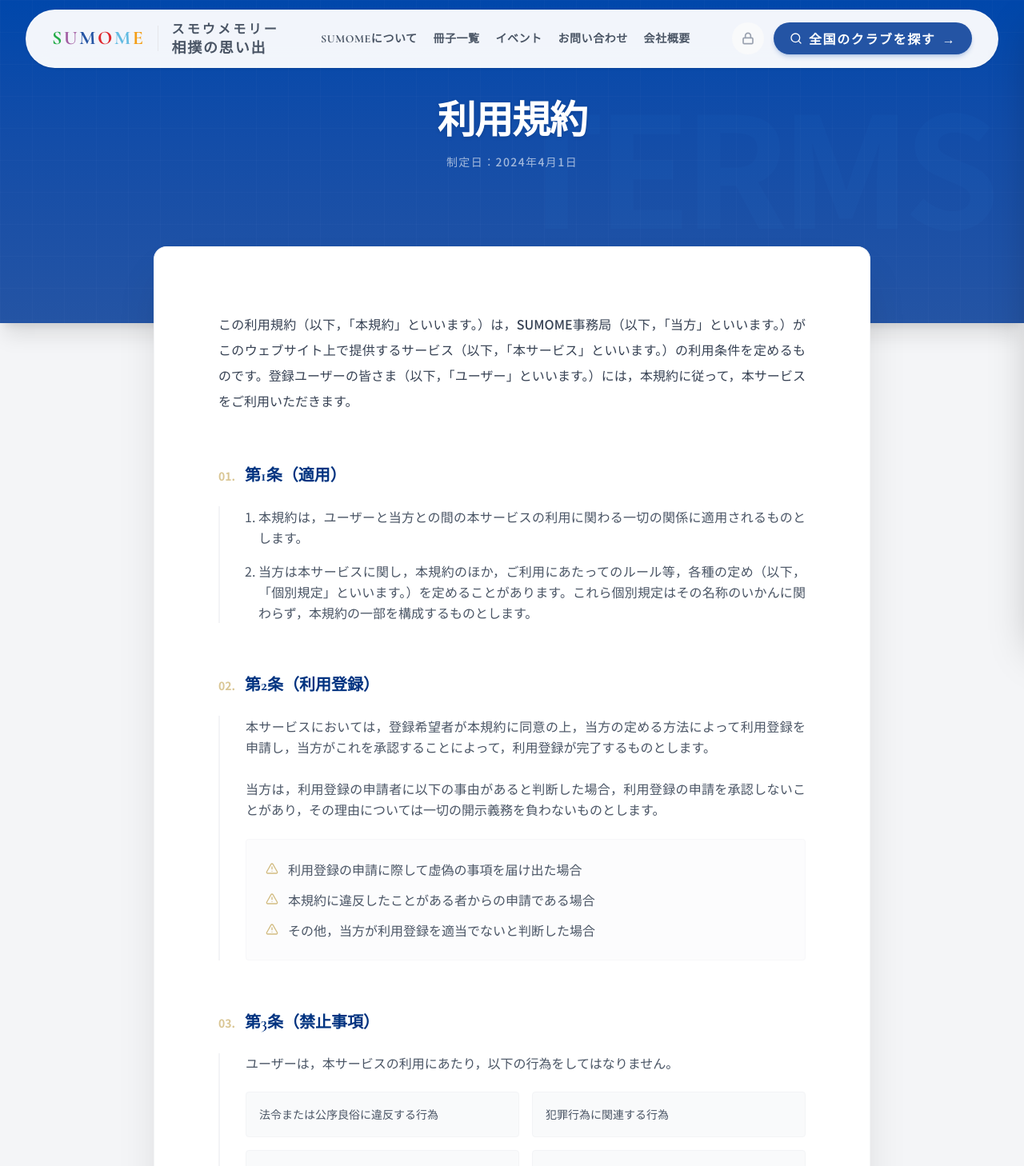
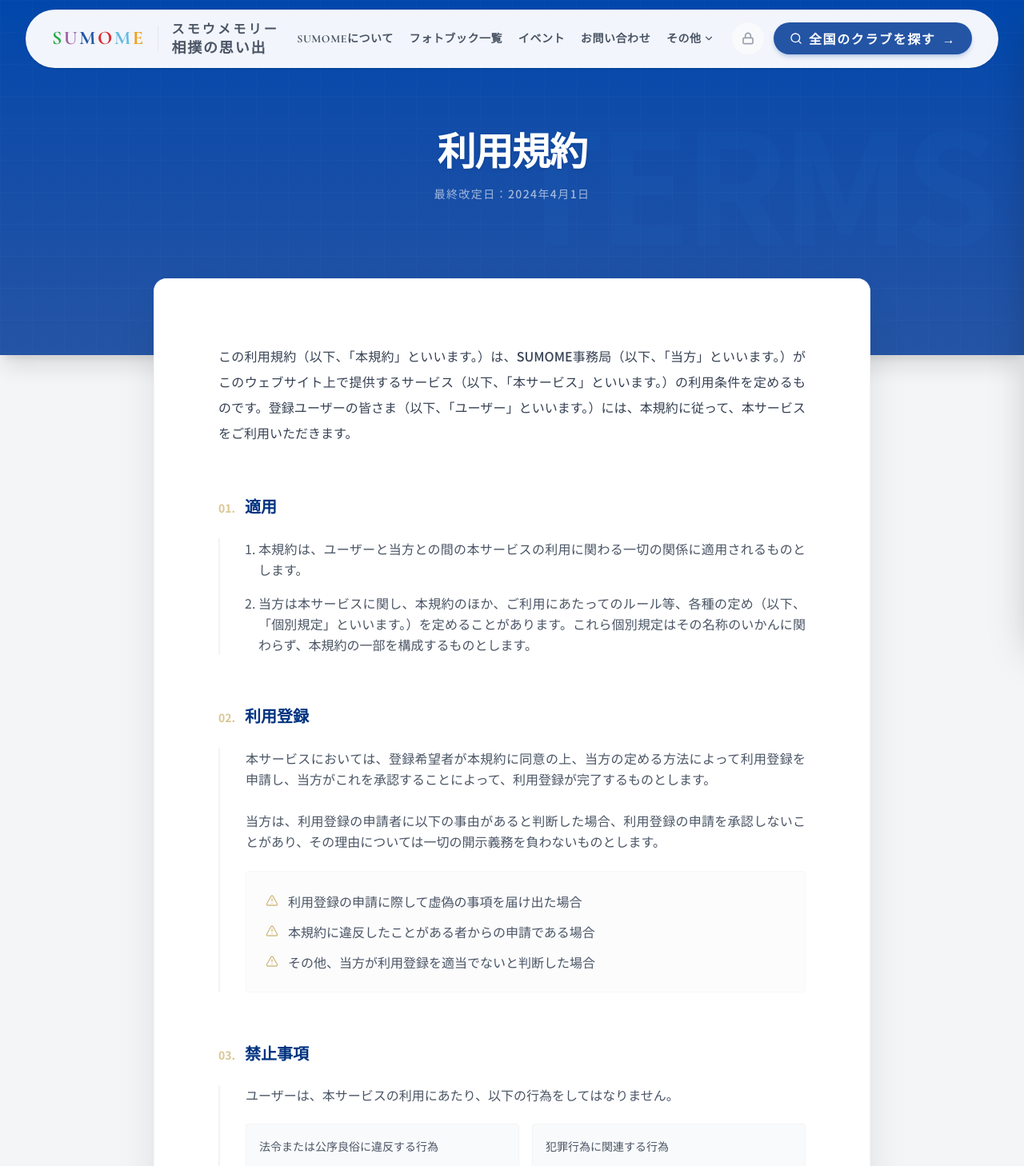
Before and after one commit to lieitaku/SUMOME, a Next.js app: page /terms in a window 1280 px wide. Shown: the top 1458 px of the page at 80% size. Built offline with nearby package versions, Linux system fonts and the light colour scheme.

Commit message:
更新页面内容，调整描述文本为“フォトブック一覧”，修正公司联系方式，优化隐私政策和使用条款的文本格式，增强可读性。

```diff
--- a/src/app/(public)/magazines/[slug]/page.tsx
+++ b/src/app/(public)/magazines/[slug]/page.tsx
@@ -269,8 +269,7 @@ export default async function MagazineDetailPage({
                   ) : (
                     <div className="py-20 text-center bg-gray-50 rounded-2xl border border-dashed border-gray-200">
                       <Layers size={32} className="mx-auto text-gray-300 mb-4" />
-                      <p className="text-sm font-bold text-gray-400">プレビューページはご利用いただけません。</p>
-                      <p className="text-xs text-gray-400 mt-1">左のボタンから全文をお読みください。</p>
+                      <p className="text-sm font-bold text-gray-400">プレビューページの公開までしばらくお待ちください。</p>
                     </div>
                   )}
 
--- a/src/app/(public)/terms/page.tsx
+++ b/src/app/(public)/terms/page.tsx
@@ -36,19 +36,19 @@ const TermsPage = () => {
           TERMS
         </div>
 
-        <div className="container mx-auto max-w-4xl relative z-10 px-6 text-center">
+        <div className="container mx-auto max-w-4xl relative z-10 px-6 text-center pt-8 md:pt-10">
           <h1 className="text-3xl md:text-5xl font-serif font-bold tracking-tight mb-4 text-white drop-shadow-sm reveal-up delay-100">
             利用規約
           </h1>
 
           <p className="text-white/60 font-medium tracking-widest text-xs md:text-sm reveal-up delay-200">
-            制定日：2024年4月1日
+            最終改定日：2024年4月1日
           </p>
         </div>
       </header>
 
       {/* ==================== 2. Document Body (白瓷契约) ==================== */}
-      <section className="relative px-4 md:px-6 z-20 -mt-24 pb-32">
+      <section className="relative px-4 md:px-6 z-20 -mt-24 pb-16 md:pb-32">
         <div className="container mx-auto max-w-4xl">
           <Ceramic
             interactive={false}
@@ -57,7 +57,7 @@ const TermsPage = () => {
             {/* 前言 */}
             <div className="mb-12 md:mb-16 leading-loose text-gray-700 font-medium text-justify text-sm sm:text-base">
               <p>
-                この利用規約（以下，「本規約」といいます。）は，SUMOME事務局（以下，「当方」といいます。）がこのウェブサイト上で提供するサービス（以下，「本サービス」といいます。）の利用条件を定めるものです。登録ユーザーの皆さま（以下，「ユーザー」といいます。）には，本規約に従って，本サービスをご利用いただきます。
+                この利用規約（以下、「本規約」といいます。）は、SUMOME事務局（以下、「当方」といいます。）がこのウェブサイト上で提供するサービス（以下、「本サービス」といいます。）の利用条件を定めるものです。登録ユーザーの皆さま（以下、「ユーザー」といいます。）には、本規約に従って、本サービスをご利用いただきます。
               </p>
             </div>
 
@@ -69,15 +69,15 @@ const TermsPage = () => {
                   <span className="text-sumo-gold opacity-60 text-xs sm:text-sm font-sans">
                     01.
                   </span>
-                  第1条（適用）
+                  適用
                 </h3>
                 <div className="pl-4 sm:pl-8 border-l-2 border-gray-100">
                   <ol className="list-decimal list-outside ml-3 sm:ml-4 space-y-3 sm:space-y-4 text-gray-600 leading-relaxed text-justify text-sm sm:text-base">
                     <li>
-                      本規約は，ユーザーと当方との間の本サービスの利用に関わる一切の関係に適用されるものとします。
+                      本規約は、ユーザーと当方との間の本サービスの利用に関わる一切の関係に適用されるものとします。
                     </li>
                     <li>
-                      当方は本サービスに関し，本規約のほか，ご利用にあたってのルール等，各種の定め（以下，「個別規定」といいます。）を定めることがあります。これら個別規定はその名称のいかんに関わらず，本規約の一部を構成するものとします。
+                      当方は本サービスに関し、本規約のほか、ご利用にあたってのルール等、各種の定め（以下、「個別規定」といいます。）を定めることがあります。これら個別規定はその名称のいかんに関わらず、本規約の一部を構成するものとします。
                     </li>
                   </ol>
                 </div>
@@ -89,20 +89,20 @@ const TermsPage = () => {
                   <span className="text-sumo-gold opacity-60 text-xs sm:text-sm font-sans">
                     02.
                   </span>
-                  第2条（利用登録）
+                  利用登録
                 </h3>
                 <div className="pl-4 sm:pl-8 border-l-2 border-gray-100">
                   <p className="text-gray-600 leading-relaxed mb-4 sm:mb-6 text-justify text-sm sm:text-base">
-                    本サービスにおいては，登録希望者が本規約に同意の上，当方の定める方法によって利用登録を申請し，当方がこれを承認することによって，利用登録が完了するものとします。
+                    本サービスにおいては、登録希望者が本規約に同意の上、当方の定める方法によって利用登録を申請し、当方がこれを承認することによって、利用登録が完了するものとします。
                     <br />
                     <br />
-                    当方は，利用登録の申請者に以下の事由があると判断した場合，利用登録の申請を承認しないことがあり，その理由については一切の開示義務を負わないものとします。
+                    当方は、利用登録の申請者に以下の事由があると判断した場合、利用登録の申請を承認しないことがあり、その理由については一切の開示義務を負わないものとします。
                   </p>
                   <ul className="space-y-2 sm:space-y-3 text-gray-600 bg-gray-50/50 p-4 sm:p-6 rounded-sm border border-gray-100/50 text-sm sm:text-base">
                     {[
                       "利用登録の申請に際して虚偽の事項を届け出た場合",
                       "本規約に違反したことがある者からの申請である場合",
-                      "その他，当方が利用登録を適当でないと判断した場合",
+                      "その他、当方が利用登録を適当でないと判断した場合",
                     ].map((item, i) => (
                       <li
                         key={i}
@@ -125,18 +125,18 @@ const TermsPage = () => {
                   <span className="text-sumo-gold opacity-60 text-xs sm:text-sm font-sans">
                     03.
                   </span>
-                  第3条（禁止事項）
+                  禁止事項
                 </h3>
                 <div className="pl-4 sm:pl-8 border-l-2 border-gray-100">
                   <p className="text-gray-600 mb-4 sm:mb-6 text-justify text-sm sm:text-base">
-                    ユーザーは，本サービスの利用にあたり，以下の行為をしてはなりません。
+                    ユーザーは、本サービスの利用にあたり、以下の行為をしてはなりません。
                   </p>
                   <div className="grid grid-cols-1 md:grid-cols-2 gap-4">
                     {[
                       "法令または公序良俗に違反する行為",
                       "犯罪行為に関連する行為",
-                      "当方、他のユーザー、または第三者の知的財産権（著作権、商標権等）を侵害する行為",
-                      "サーバーまたはネットワークの機能を破壊したり，妨害したりする行為",
+                      "当方、他のユーザーまたは第三者の知的財産権（著作権、商標権等）を侵害する行為",
+                      "サーバーまたはネットワークの機能を破壊したり、妨害したりする行為",
                       "当方の許諾なく、本サービスによって得られた情報を商業的に利用する行為",
                       "不正な目的を持って本サービスを利用する行為",
                     ].map((item, i) => (
@@ -157,7 +157,7 @@ const TermsPage = () => {
                   <span className="text-sumo-gold opacity-60 text-xs sm:text-sm font-sans">
                     04.
                   </span>
-                  第4条（免責事項）
+                  免責事項
                 </h3>
                 <div className="pl-4 sm:pl-8 border-l-2 border-gray-100">
                   <div className="bg-red-50/50 p-4 sm:p-6 rounded-sm border border-red-100 text-gray-600 space-y-3 sm:space-y-4 text-sm sm:text-base">
@@ -168,7 +168,7 @@ const TermsPage = () => {
                       当方は、本サービスに起因してユーザーに生じたあらゆる損害について、当方の故意または重過失による場合を除き、一切の責任を負いません。
                     </p>
                     <p className="leading-relaxed text-justify">
-                      当方は，本サービスに関して，ユーザーと他のユーザーまたは第三者との間において生じた取引，連絡または紛争等について一切責任を負いません。
+                      当方は、本サービスに関して、ユーザーと他のユーザーまたは第三者との間において生じた取引、連絡または紛争等について一切責任を負いません。
                     </p>
                   </div>
                 </div>
--- a/src/app/layout.tsx
+++ b/src/app/layout.tsx
@@ -45,11 +45,11 @@ const cormorant = Cormorant_Garamond({
 export const metadata: Metadata = {
     metadataBase: new URL("https://memory-sumo.com"),
     title: "SUMOME | 全国相撲クラブ検索",
-    description: "未来の横綱を、ここから。全国の相撲クラブを探す、冊子一覧、スポーツイベント情報。",
+    description: "未来の横綱を、ここから。全国の相撲クラブを探す、フォトブック一覧、スポーツイベント情報。",
     icons: { icon: "/icon.svg" },
     openGraph: {
         title: "SUMOME | 全国相撲クラブ検索",
-        description: "未来の横綱を、ここから。全国の相撲クラブを探す、冊子一覧、スポーツイベント情報。",
+        description: "未来の横綱を、ここから。全国の相撲クラブを探す、フォトブック一覧、スポーツイベント情報。",
         url: "https://memory-sumo.com",
         siteName: "SUMOME",
         type: "website",
--- a/src/components/layout/Header.tsx
+++ b/src/components/layout/Header.tsx
@@ -1,7 +1,7 @@
 "use client";
 
-import React, { useState, useEffect } from "react";
-import { Menu, X, Search, Lock, ChevronRight } from "lucide-react";
+import React, { useState, useEffect, useRef } from "react";
+import { Menu, X, Search, Lock, ChevronRight, ChevronDown } from "lucide-react";
 import Link from "@/components/ui/TransitionLink";
 import { usePathname, useParams } from "next/navigation";
 import Button from "@/components/ui/Button";
@@ -18,6 +18,8 @@ const Header = () => {
   // --- 1. 状态管理 ---
   const [isScrolled, setIsScrolled] = useState(false);
   const [menuOpen, setMenuOpen] = useState(false);
+  const [moreOpen, setMoreOpen] = useState(false);
+  const moreRef = useRef<HTMLDivElement>(null);
 
   // --- 2. 路由与主题 ---
   const pathname = usePathname();
@@ -55,22 +57,41 @@ const Header = () => {
     };
   }, [menuOpen]);
 
+  useEffect(() => {
+    const handleClickOutside = (e: MouseEvent) => {
+      if (moreRef.current && !moreRef.current.contains(e.target as Node)) {
+        setMoreOpen(false);
+      }
+    };
+    document.addEventListener("mousedown", handleClickOutside);
+    return () => document.removeEventListener("mousedown", handleClickOutside);
+  }, []);
+
+  useEffect(() => {
+    setMoreOpen(false);
+  }, [pathname]);
+
   const hideHeaderPaths = ["/manager/login", "/manager/entry"];
   if (hideHeaderPaths.includes(pathname || "")) return null;
 
-  /** デスクトップ中央ナビ（5項目同一階層） */
-  const navItems = [
+  /** デスクトップ中央ナビ：常時表示 */
+  const primaryNavItems = [
     { name: "SUMOMEについて", href: "/about" },
-    { name: "冊子一覧", href: "/magazines" },
+    { name: "フォトブック一覧", href: "/magazines" },
     { name: "イベント", href: "/activities" },
     { name: "お問い合わせ", href: "/contact" },
+  ] as const;
+
+  /** デスクトップ中央ナビ：xl以上で平置き、lg〜xlは「その他」に収納 */
+  const secondaryNavItems = [
     { name: "会社概要", href: "/company" },
+    { name: "キャラクター紹介", href: "/characters" },
   ] as const;
 
   /** モバイルドロワー：会社概要の下にキャラクター紹介 */
   const navItemsMobile = [
     { name: "SUMOMEについて", href: "/about" },
-    { name: "冊子一覧", href: "/magazines" },
+    { name: "フォトブック一覧", href: "/magazines" },
     { name: "イベント", href: "/activities" },
     { name: "お問い合わせ", href: "/contact" },
     { name: "会社概要", href: "/company" },
@@ -102,7 +123,7 @@ const Header = () => {
    */
   const desktopNavGutter =
     "clamp(0.625rem, 2.15vw + 0.55rem, 2.125rem)";
-  /** 五个导航链接之间的间距（columnGap） */
+  /** 导航链接之间的间距（columnGap） */
   const desktopNavGap =
     "clamp(0.2rem, 0.42vw + 0.06rem, 0.95rem)";
   const desktopNavLinkTypography: React.CSSProperties = {
@@ -159,7 +180,17 @@ const Header = () => {
           border-color: ${themeColor} !important;
         }
 
-        /* 6. 桌面顶栏导航：单行不换行，极窄时横向轻扫（无滚动条） */
+        /* 6. その他ドロップダウン項目 Hover */
+        .more-dropdown-item:hover {
+          color: ${themeColor} !important;
+          background-color: rgba(0,0,0,0.03);
+        }
+        /* 7. その他ボタン Hover */
+        .more-btn-dynamic:hover {
+          color: ${themeColor} !important;
+        }
+
+        /* 8. 桌面顶栏导航：单行不换行，极窄时横向轻扫（无滚动条） */
         .header-nav-scroll {
           scrollbar-width: none;
           -ms-overflow-style: none;
@@ -231,8 +262,7 @@ const Header = () => {
           {/* --- B. 桌面端导航（单行・fluid 字号/间距；最小幅でも僅かな余白を維持） --- */}
           <div
             className={cn(
-              "header-nav-scroll hidden lg:flex flex-1 min-w-0 justify-center items-center",
-              "overflow-x-auto overflow-y-hidden overscroll-x-contain"
+              "header-nav-scroll hidden lg:flex flex-1 min-w-0 justify-center items-center"
             )}
             style={{
               paddingLeft: desktopNavGutter,
@@ -244,7 +274,7 @@ const Header = () => {
               style={{ columnGap: desktopNavGap }}
               aria-label="メインナビゲーション"
             >
-              {navItems.map((item) => (
+              {primaryNavItems.map((item) => (
                 <Link
                   key={item.name}
                   href={item.href}
@@ -255,6 +285,47 @@ const Header = () => {
                   <span className="nav-underline absolute bottom-0 left-1/2 h-[2px] -translate-x-1/2 transition-[width] duration-300 ease-out w-0 bg-gray-200"></span>
                 </Link>
               ))}
+
+              {/* 「その他」ドロップダウン（常駐） */}
+              <div ref={moreRef} className="relative shrink-0">
+                <button
+                  onClick={() => setMoreOpen((prev) => !prev)}
+                  style={desktopNavLinkTypography}
+                  className="more-btn-dynamic relative inline-flex shrink-0 items-center font-serif font-bold text-gray-600 transition-colors duration-300 whitespace-nowrap py-1 gap-0.5"
+                >
+                  その他
+                  <ChevronDown
+                    size={14}
+                    className={cn(
+                      "transition-transform duration-300",
+                      moreOpen && "rotate-180"
+                    )}
+                  />
+                </button>
+
+                <div
+                  className={cn(
+                    "absolute top-full right-0 mt-2 min-w-[160px] bg-white rounded-xl shadow-lg border border-gray-100 py-1.5 z-[110]",
+                    "transition-all duration-200 ease-out origin-top",
+                    moreOpen
+                      ? "opacity-100 scale-100 translate-y-0 pointer-events-auto"
+                      : "opacity-0 scale-95 -translate-y-1 pointer-events-none"
+                  )}
+                >
+                  {secondaryNavItems.map((item, idx) => (
+                    <React.Fragment key={item.name}>
+                      {idx > 0 && <div className="mx-3 border-t border-gray-100" />}
+                      <Link
+                        href={item.href}
+                        onClick={() => setMoreOpen(false)}
+                        className="more-dropdown-item block px-4 py-2.5 font-serif font-bold text-sm text-gray-600 transition-colors duration-200 whitespace-nowrap"
+                      >
+                        {item.name}
+                      </Link>
+                    </React.Fragment>
+                  ))}
+                </div>
+              </div>
             </nav>
           </div>
 
```
Also changed, not shown: src/app/(public)/company/page.tsx (+6 -6 lines), src/app/(public)/magazines/MagazinesClient.tsx (+4 -4 lines), src/app/(public)/privacy/page.tsx (+23 -24 lines), src/components/characters/CharacterPage.tsx (+4 -4 lines), src/components/characters/CharacterSelector.tsx (+14 -8 lines).
